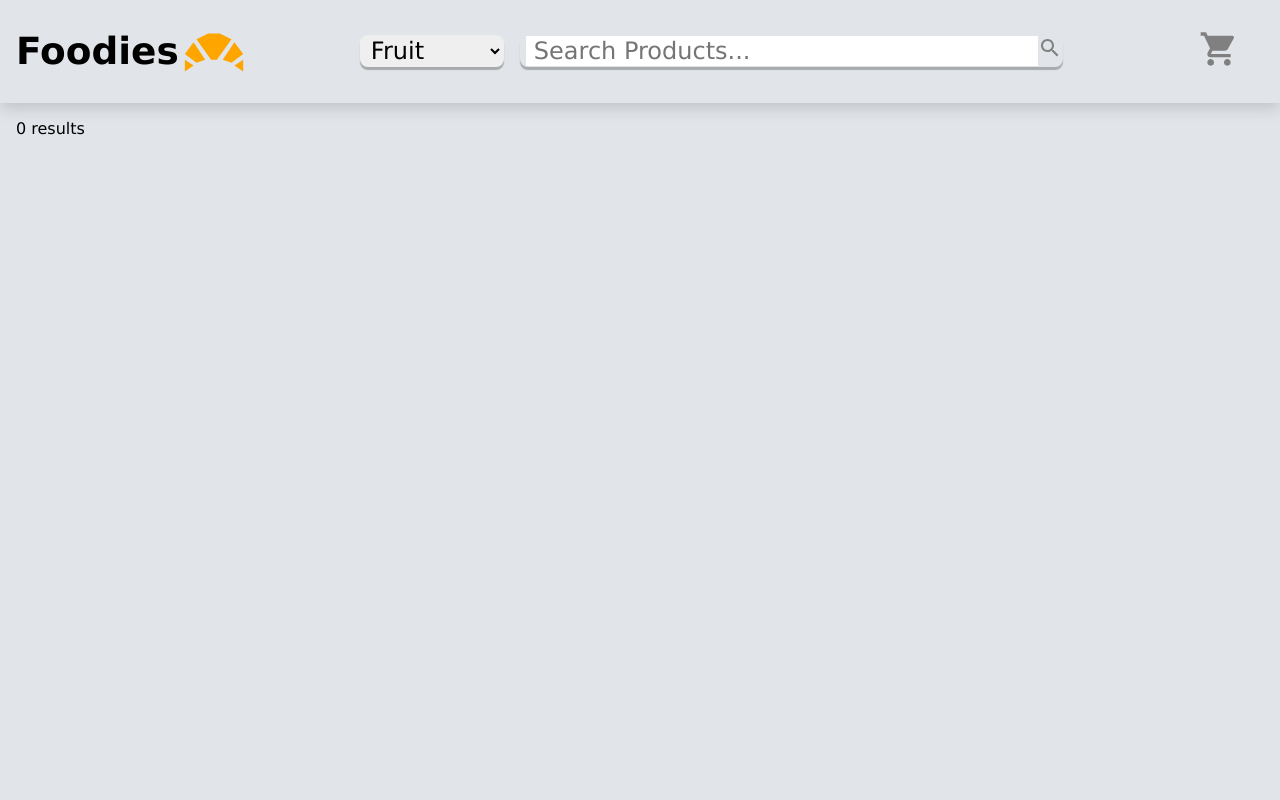
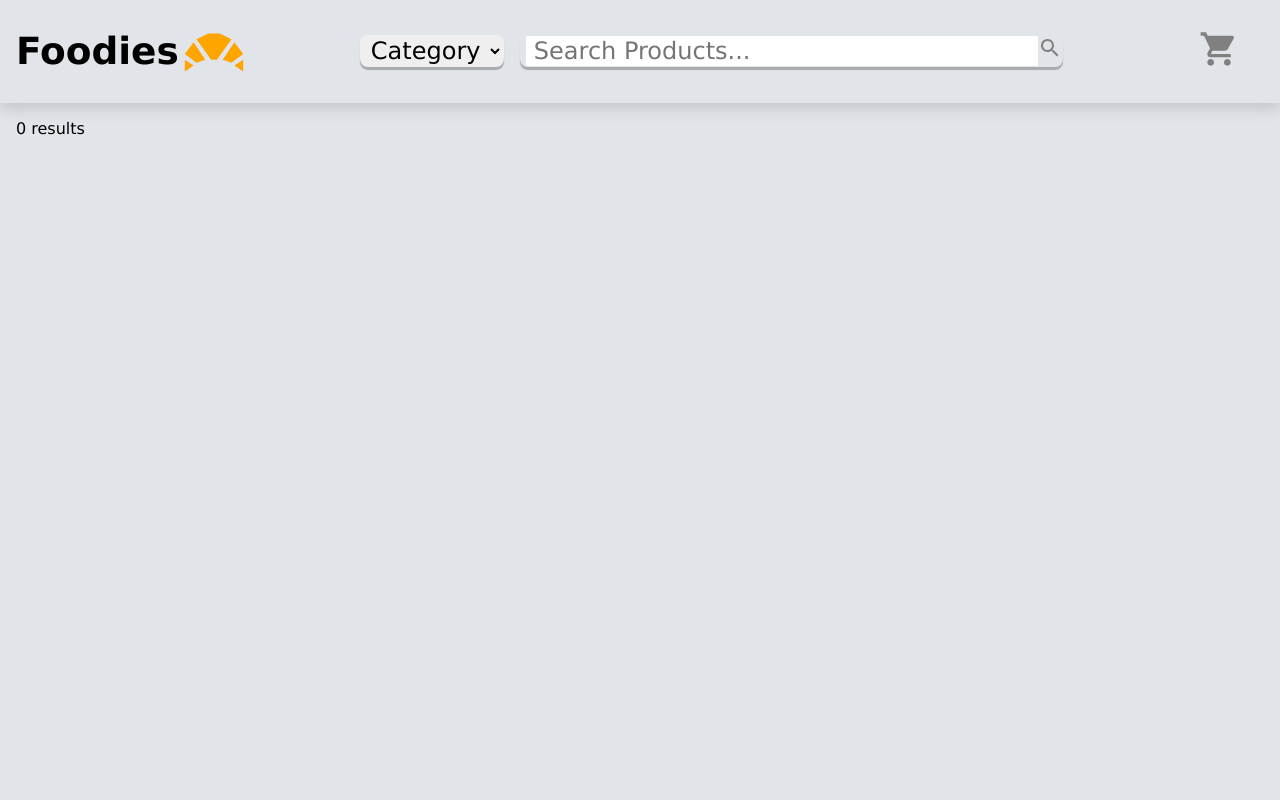
Before and after one commit to dchung07/grocery_store, a PHP site: page /index.php in a window 1280 px wide. Run offline with PHP 8.4, Linux system fonts and the light colour scheme; the visitor is signed in with stand-in values (Sample User, id 1); tables that the repository leaves empty or names only in its code hold one stand-in row (values such as "Sample post").

Commit message:
Added category option to be selectable, which shows all products

```diff
--- a/index.php
+++ b/index.php
@@ -29,8 +29,11 @@
                      //Set session variable (category) to option value
 
                      //Should change the category option to $category
-
+                    if($category == 'Category') {
+                        $sql = "SELECT * FROM products";
+                    } else {
                         $sql = "SELECT * FROM products WHERE category ='$category'";
+                    }
                  } elseif(isset($_POST['searchSubmit']) && !empty($_POST['search'])) {
                      //If click on search, set variable to search value
                      //Set session variable (search) to search value
@@ -44,7 +47,11 @@
                      //In the case of a form reset, the category previous selection will be
                      //Higher on prevalence.
                      $category = $_SESSION['category'];
+                     if($category == 'Category') {
+                        $sql = "SELECT * FROM products";
+                    } else {
                         $sql = "SELECT * FROM products WHERE category ='$category'";
+                    }
                  } elseif(isset($_SESSION['search'])) {
                      $search = $_SESSION['search'];
 
@@ -115,7 +122,7 @@
             <div class="header_middle">
                 <form class="categoryForm" method="POST" onchange="submitForm()">
                     <select class="categoryDropdown" name="categoryDropdown" id="category">
-                    <option value="" disabled <?php if(empty($selected_category)) echo 'selected'; ?>>Category</option>
+                    <option value="Category" <?php if($selected_category == 'Category') echo 'selected'; ?>>Category</option>
                     <option value="Fruit" <?php if($selected_category == 'Fruit') echo 'selected'; ?>>Fruit</option>
                     <option value="Drinks" <?php if($selected_category == 'Drinks') echo 'selected'; ?>>Drinks</option>
                     <option value="Meat" <?php if($selected_category == 'Meat') echo 'selected'; ?>>Meat</option>
@@ -147,16 +154,6 @@
                 <div class="card-container">
                     <?php
 
-
-                        //Make dropdown Work //Resolved after just restarting xampp, and vscode
-                        //Add to Cart > Actually add to cart
-                        //Keep search results even if user adds to cart. Currently, when user adds to cart, the entire page refreshes
-                        //works with category but not with search
-                        //And search filters are reset
-                        //If customer tries to add more quantity than exists, send error, or max the quantity field to in_stock
-
-                        //2. I want to add functionality where both category and search filters can work at the same time.
-                        //3. Need to make so that the category name changes to the selected option value
 
 
                         $result = $conn->query($sql);
```
Also changed, not shown: README.md. Lines whose indentation alone changed are shown as unchanged.
